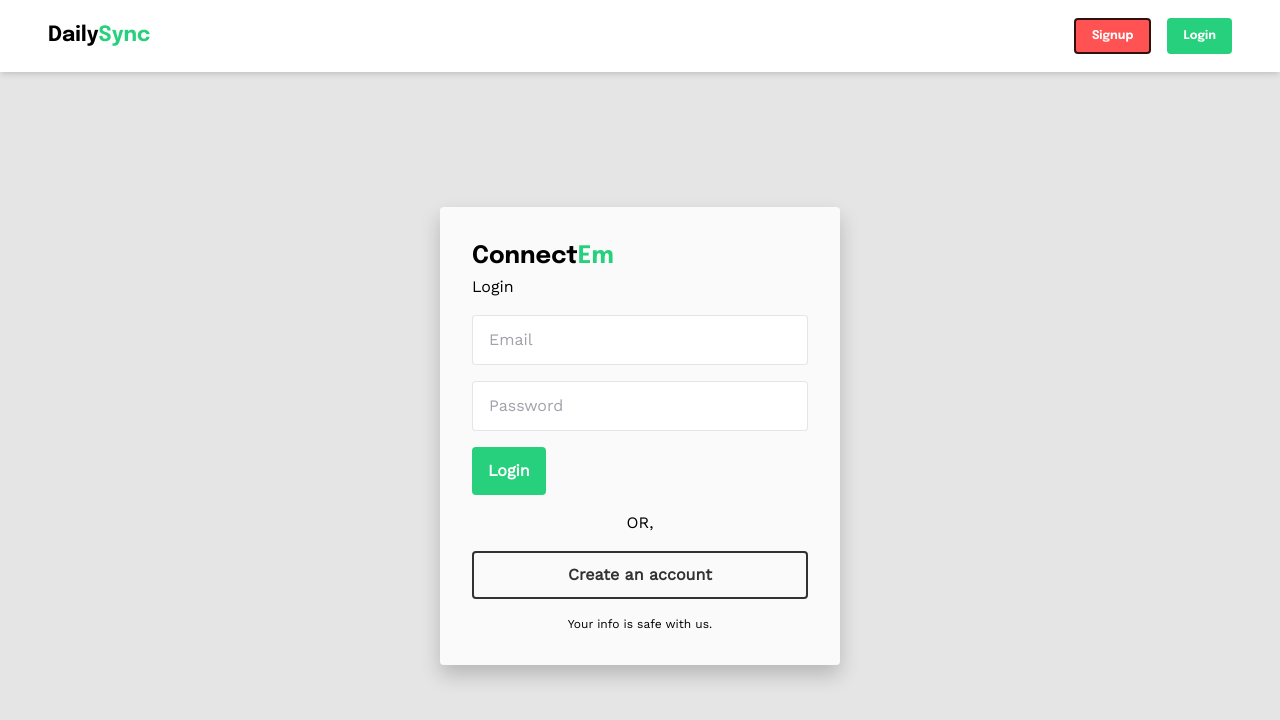
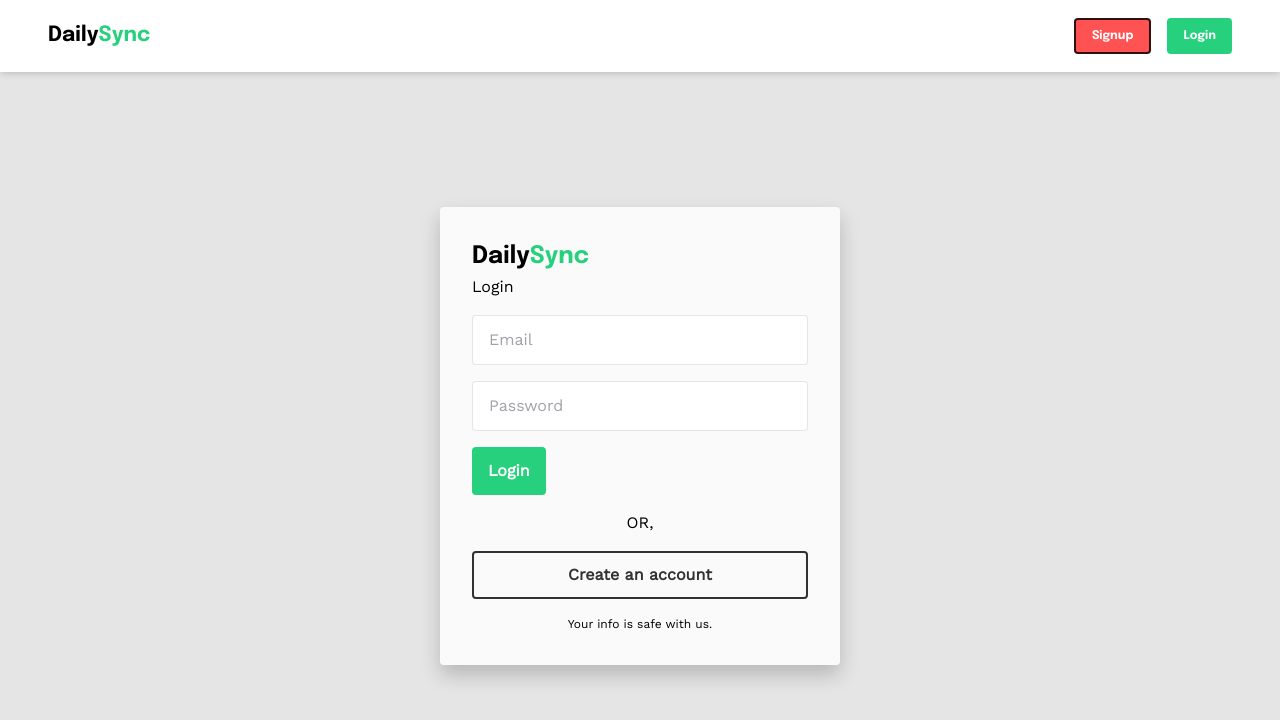
Before and after one commit to simplyrishiii/DailySync-Hack-Hurricane-1.0, a React (Create React App) app: page /login in a window 1280 px wide. Shown: the top 720 px of the page. Built offline with nearby package versions, Linux system fonts and the light colour scheme; no server answers.

Commit message:
Update Login.js

```diff
--- a/src/pages/Login/Login.js
+++ b/src/pages/Login/Login.js
@@ -71,7 +71,7 @@ const Login = () => {
         <div className="font-work grid place-items-center w-full min-h-screen pt-56 xl:pt-72">
           <div className="bg-light-default h-full w-full py-32 px-16 xl:p-32 xl:w-400 xl:h-auto xl:shadow-card xl:rounded-4">
             <h2 className="font-epilogue text-24 font-bold">
-              Connect<span className="text-primary-default">Em</span>
+              Daily<span className="text-primary-default">Sync</span>
             </h2>
             <p className="mb-16">Login</p>
             <form onSubmit={onFormSubmit}>
```
